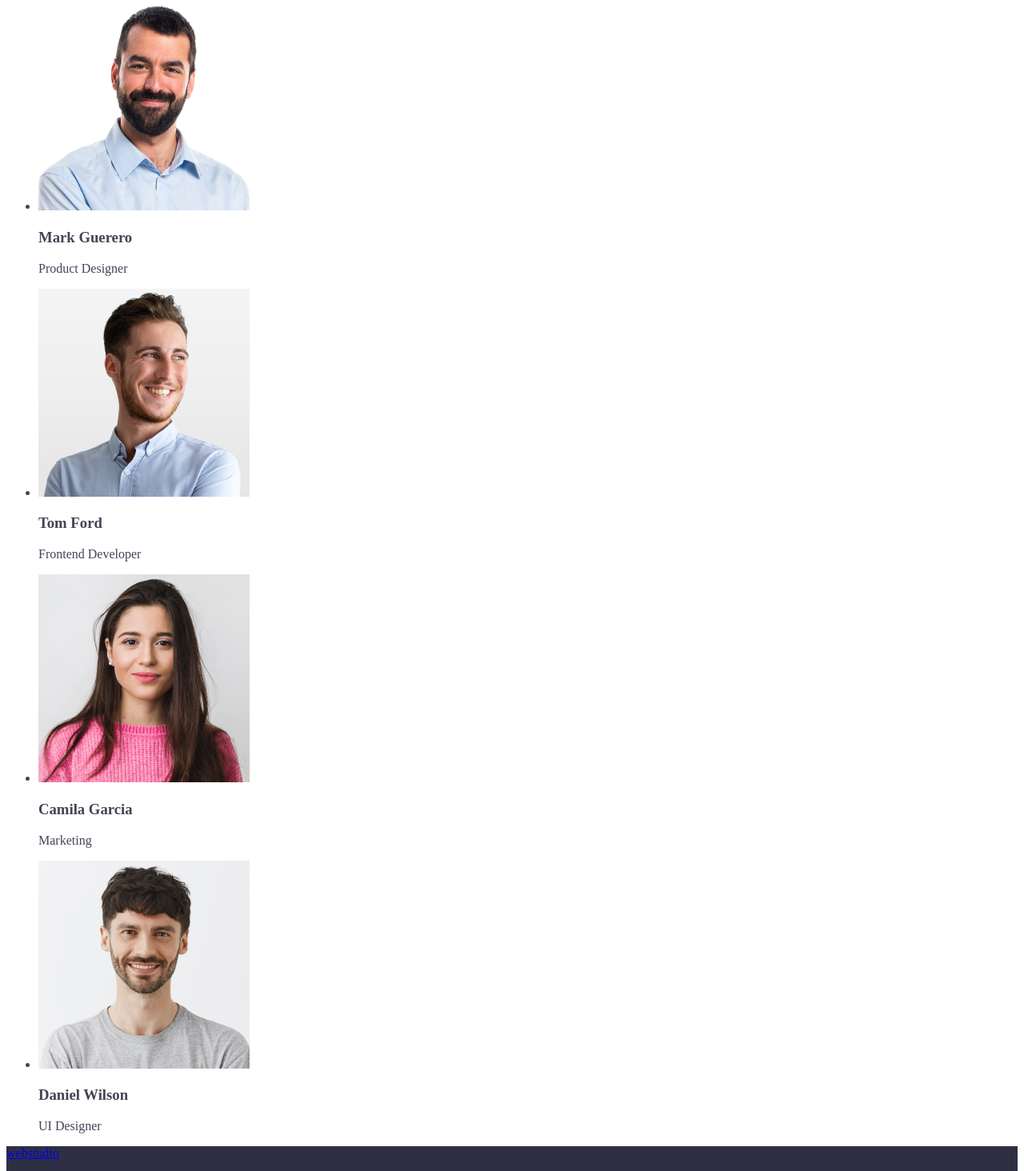
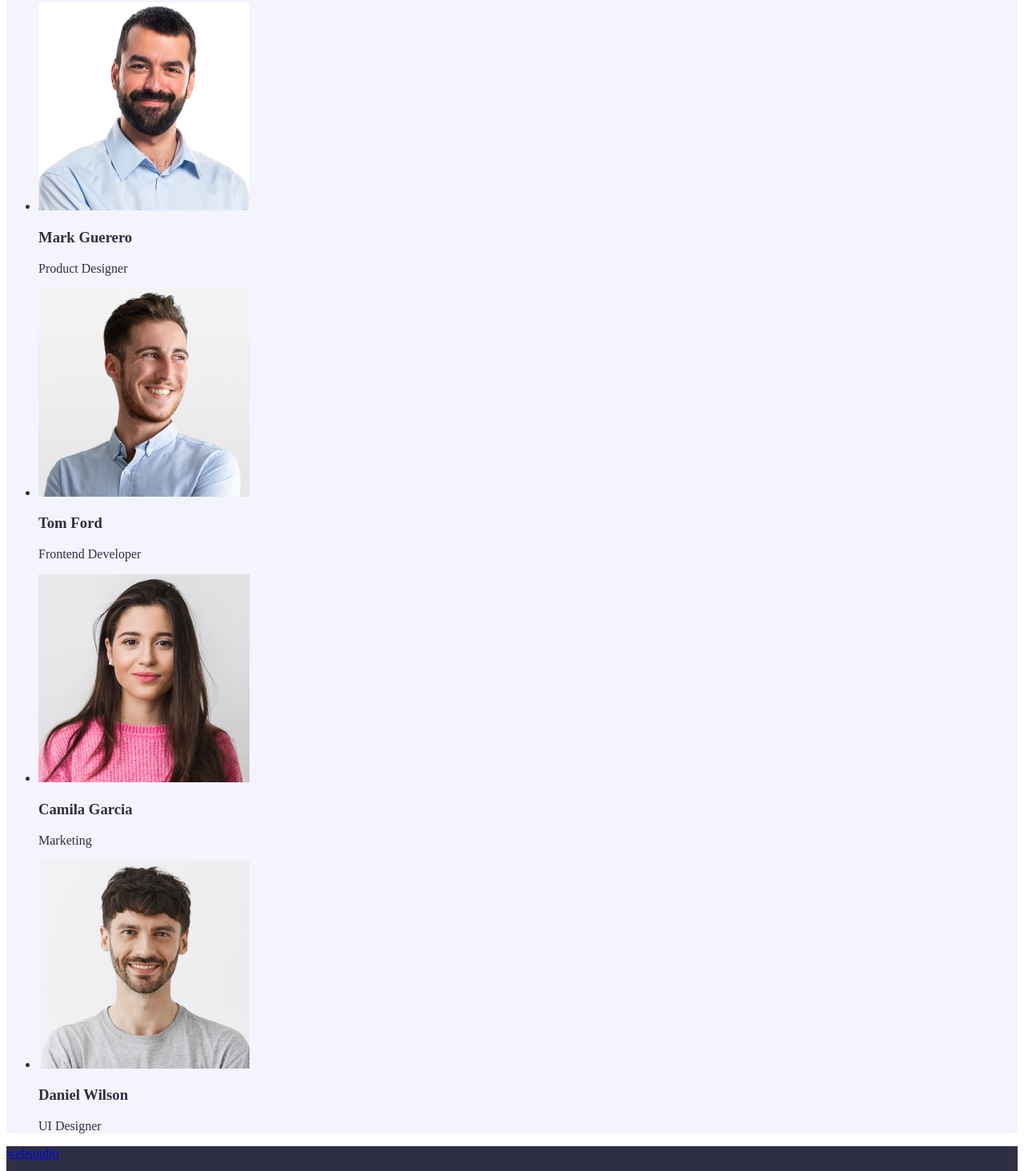
Before and after one commit to godinetcKirill/godinetcKirill-goit-markup-hw-02, a plain HTML site: page index.html in a window 1280 px wide. Shown: the part 1636-3100 px from the top of the page at 80% size. Drawn offline with Linux system fonts and the light colour scheme.

Commit message:
sectoin-team(bcg)

```diff
--- a/css/style.css
+++ b/css/style.css
@@ -19,6 +19,11 @@ body {
 .logo:hover{
    color: var(--accent-color)
 }
+/* hero */
+.hero-title {
+    color: #9f2222;
+    ;
+}
 .site-nav a {
     color: var(--title-text-color)
 }
@@ -33,9 +38,9 @@ color: greenyellow;
 .section-title{
     color: var(--title-text-color);
 }
-/* hero */
-.hero-title{
-    color: #9f2222;;
+.section-team,.team-title{
+    background-color:#F4F4FD ;
+    color: var(--title-text-color);
 }
    /* footer */
    .page-foot,.foot{
--- a/index.html
+++ b/index.html
@@ -67,25 +67,25 @@
     <ul>
         <li>
             <img src="./image/mark.jpg" alt="mark" width="264">
-            <h3> Mark Guerero</h3>
+            <h3 class="team-title"> Mark Guerero</h3>
             <p>Product Designer</p>
         </li>
 
         <li>
             <img src="./image/tom.jpg" alt="tom" width="264">
-        <h3>Tom Ford</h3>
+        <h3 class="team-title">Tom Ford</h3>
         <p>Frontend Developer</p>
         </li>
 
         <li>
             <img src="./image/camila.jpg" alt="camila" width="264">
-        <h3>Camila Garcia</h3>
+        <h3 class="team-title">Camila Garcia</h3>
          <p>Marketing</p>
         </li>
 
         <li>
             <img src="./image/daniel.jpg" alt="daniel" width="264">
-            <h3> Daniel Wilson</h3>
+            <h3 class="team-title"> Daniel Wilson</h3>
             <p>UI Designer</p>
         </li>
     </ul>
```
